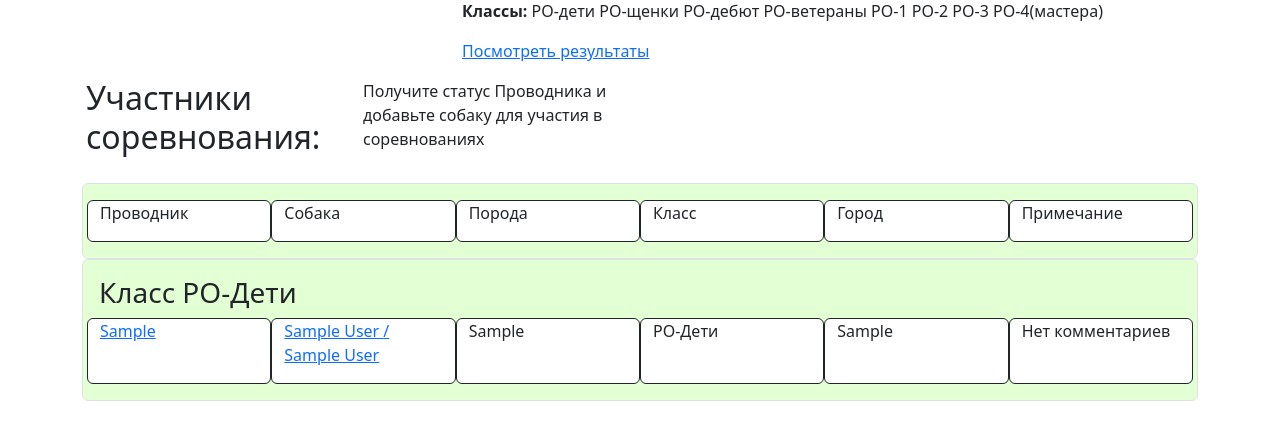
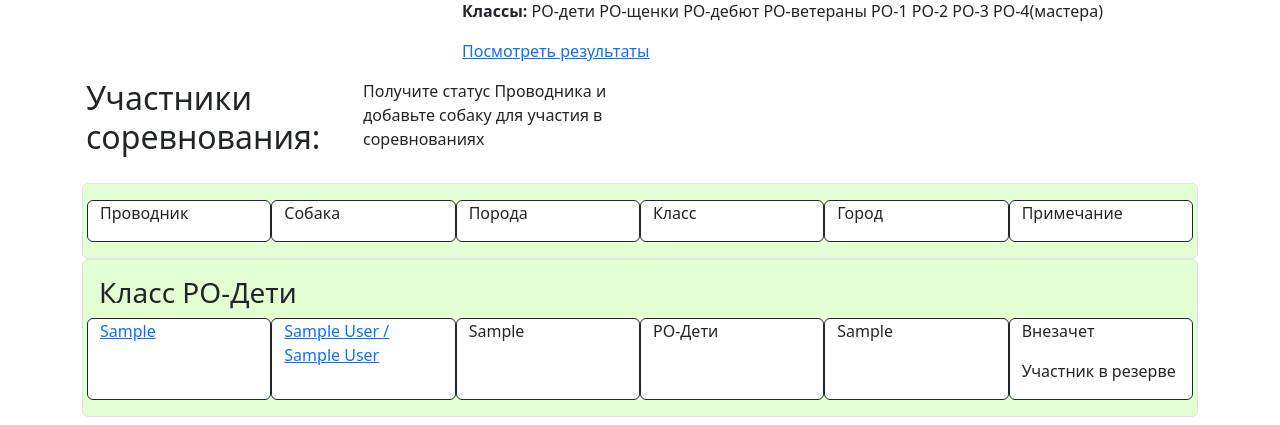
Before and after one commit to Khaidoukova/site1, a Django app: page /detail/1 in a window 1280 px wide. Shown: the part 583-1008 px from the top of the page. Before the commit the page ends 984 px from the top, so only its background shows below. Run offline with Django 5.2, Linux system fonts and the light colour scheme; tables that the repository leaves empty hold one stand-in row (values such as "Sample post"); grey boxes marked "Sample" are stand-in pictures; parts of the project's set-up code (start-up, migrations or seed data) failed here and were passed over; some libraries are stand-ins or nearby versions.

Commit message:
main/competition_detail.html: - добавила в комментарии статус участника по всем группам (резерв, внезачет) main/models - изменила тип данных в полях "reserve_class_ro_..." (возможность резерва) с integer с bool

```diff
--- a/main/templates/main/competition_detail.html
+++ b/main/templates/main/competition_detail.html
@@ -195,7 +195,12 @@
                             <p>{{ competitor.user.user_town }}</p>
                         </div>
                         <div class="col-2 rounded border border-dark" style="background-color: #FFFFFF;">
-                           <p>Нет комментариев</p>
+                           {% if competitor.competitior_vnezachet %}
+                            <p>Внезачет</p>
+                            {% endif %}
+                            {% if competitor.competitor_reserve %}
+                            <p>Участник в резерве</p>
+                            {% endif %}
                             {% if is_owner or request.user.is_staff  %}
                             <a href="{% url 'roles:competitor_detail' competitor.pk %}">Выставит оценки</a>
                             {% endif %}
@@ -252,7 +257,12 @@
                             <p>{{ competitor.user.user_town }}</p>
                         </div>
                         <div class="col-2 rounded border border-dark" style="background-color: #FFFFFF;">
-                           <p>Нет комментариев</p>
+                            {% if competitor.competitior_vnezachet %}
+                            <p>Внезачет</p>
+                            {% endif %}
+                            {% if competitor.competitor_reserve %}
+                            <p>Участник в резерве</p>
+                            {% endif %}
                             {% if is_owner or request.user.is_staff  %}
                             <a href="{% url 'roles:competitor_detail' competitor.pk %}">Выставит оценки</a>
                             {% endif %}
@@ -308,7 +318,12 @@
                             <p>{{ competitor.user.user_town }}</p>
                         </div>
                         <div class="col-2 rounded border border-dark" style="background-color: #FFFFFF;">
-                           <p>Нет комментариев</p>
+                          {% if competitor.competitior_vnezachet %}
+                            <p>Внезачет</p>
+                            {% endif %}
+                            {% if competitor.competitor_reserve %}
+                            <p>Участник в резерве</p>
+                            {% endif %}
                             {% if is_owner or request.user.is_staff  %}
                             <a href="{% url 'roles:competitor_detail' competitor.pk %}">Выставит оценки</a>
                             {% endif %}
@@ -364,7 +379,12 @@
                             <p>{{ competitor.user.user_town }}</p>
                         </div>
                         <div class="col-2 rounded border border-dark" style="background-color: #FFFFFF;">
-                           <p>Нет комментариев</p>
+                           {% if competitor.competitior_vnezachet %}
+                            <p>Внезачет</p>
+                            {% endif %}
+                            {% if competitor.competitor_reserve %}
+                            <p>Участник в резерве</p>
+                            {% endif %}
                             {% if is_owner or request.user.is_staff  %}
                             <a href="{% url 'roles:competitor_detail' competitor.pk %}">Выставит оценки</a>
                             {% endif %}
@@ -420,7 +440,12 @@
                             <p>{{ competitor.user.user_town }}</p>
                         </div>
                         <div class="col-2 rounded border border-dark" style="background-color: #FFFFFF;">
-                           <p>Нет комментариев</p>
+                           {% if competitor.competitior_vnezachet %}
+                            <p>Внезачет</p>
+                            {% endif %}
+                            {% if competitor.competitor_reserve %}
+                            <p>Участник в резерве</p>
+                            {% endif %}
                             {% if is_owner or request.user.is_staff  %}
                             <a href="{% url 'roles:competitor_detail' competitor.pk %}">Выставит оценки</a>
                             {% endif %}
@@ -476,7 +501,12 @@
                             <p>{{ competitor.user.user_town }}</p>
                         </div>
                         <div class="col-2 rounded border border-dark" style="background-color: #FFFFFF;">
-                           <p>Нет комментариев</p>
+                           {% if competitor.competitior_vnezachet %}
+                            <p>Внезачет</p>
+                            {% endif %}
+                            {% if competitor.competitor_reserve %}
+                            <p>Участник в резерве</p>
+                            {% endif %}
                             {% if is_owner or request.user.is_staff  %}
                             <a href="{% url 'roles:competitor_detail' competitor.pk %}">Выставит оценки</a>
                             {% endif %}
@@ -532,7 +562,12 @@
                             <p>{{ competitor.user.user_town }}</p>
                         </div>
                         <div class="col-2 rounded border border-dark" style="background-color: #FFFFFF;">
-                           <p>Нет комментариев</p>
+                           {% if competitor.competitior_vnezachet %}
+                            <p>Внезачет</p>
+                            {% endif %}
+                            {% if competitor.competitor_reserve %}
+                            <p>Участник в резерве</p>
+                            {% endif %}
                             {% if is_owner or request.user.is_staff  %}
                             <a href="{% url 'roles:competitor_detail' competitor.pk %}">Выставит оценки</a>
                             {% endif %}
@@ -588,7 +623,12 @@
                             <p>{{ competitor.user.user_town }}</p>
                         </div>
                         <div class="col-2 rounded border border-dark" style="background-color: #FFFFFF;">
-                           <p>Нет комментариев</p>
+                           {% if competitor.competitior_vnezachet %}
+                            <p>Внезачет</p>
+                            {% endif %}
+                            {% if competitor.competitor_reserve %}
+                            <p>Участник в резерве</p>
+                            {% endif %}
                             {% if is_owner or request.user.is_staff  %}
                             <a href="{% url 'roles:competitor_detail' competitor.pk %}">Выставит оценки</a>
                             {% endif %}
```
